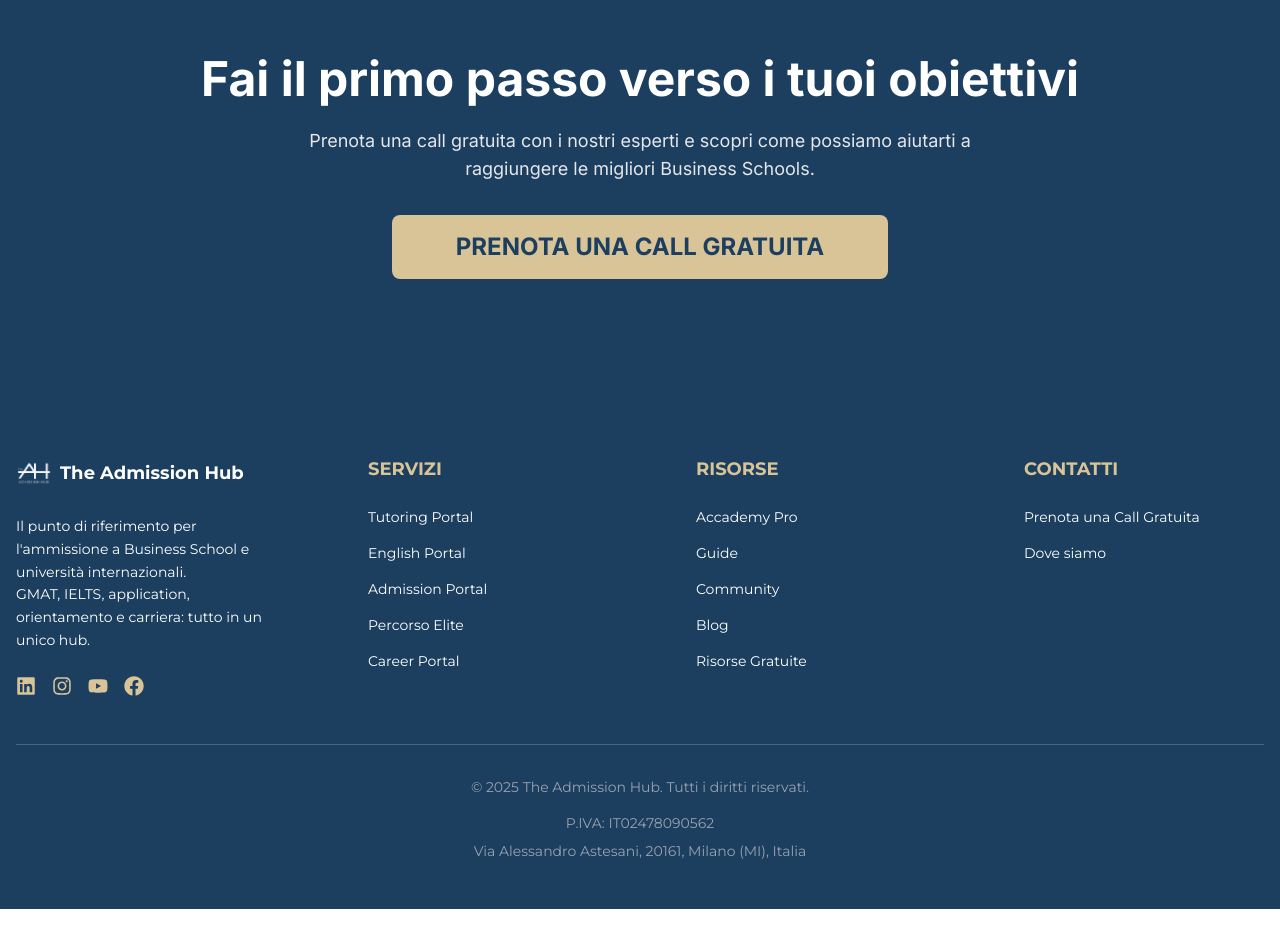
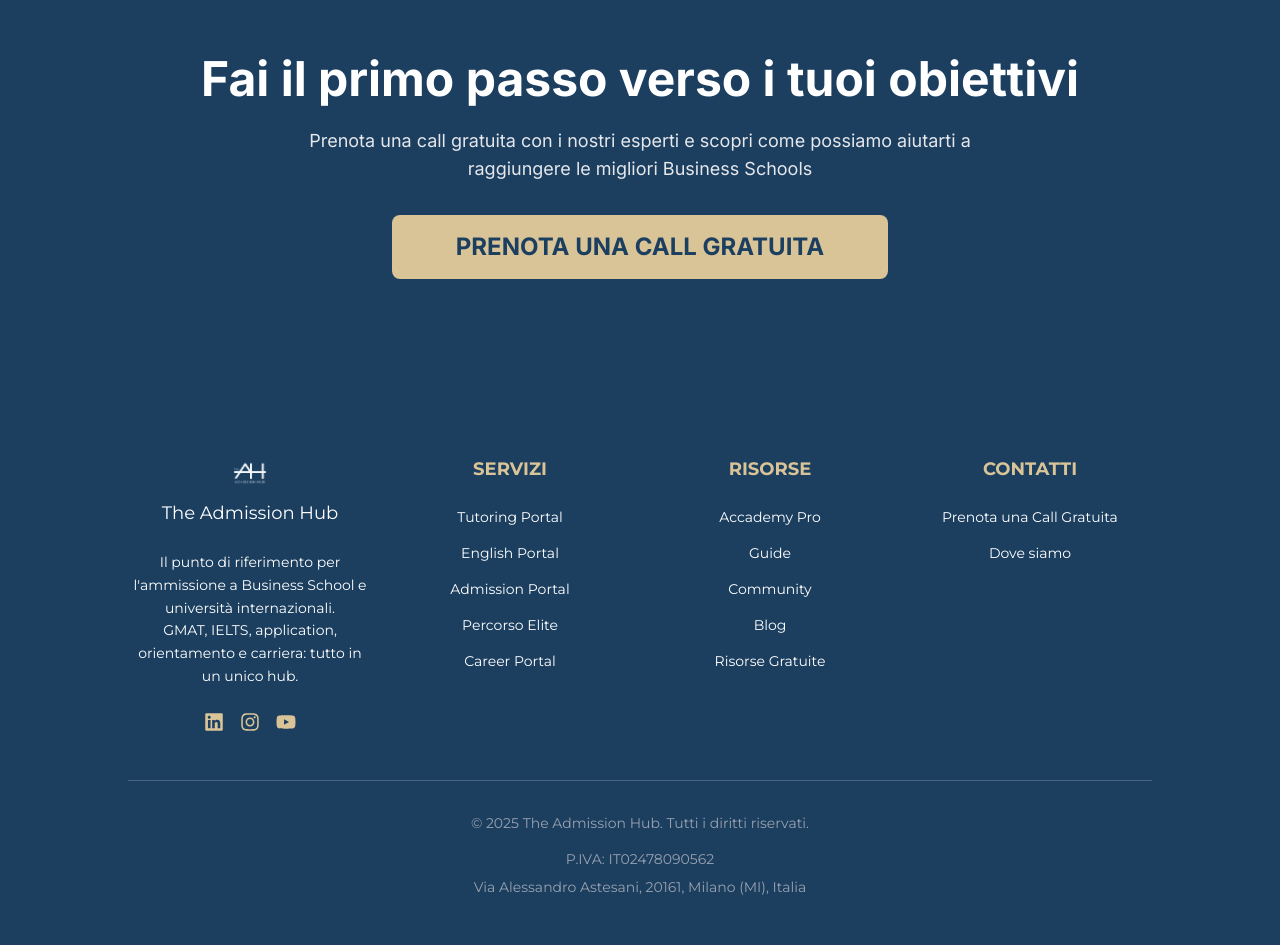
Before and after one commit to konhito/LastAdmissionHub, a Next.js app: page /gmat in a window 1280 px wide. Shown: the part 3840-4785 px from the top of the page. Before the commit the page ends 4749 px from the top, so only its background shows below. Built offline with nearby package versions, Linux system fonts and the light colour scheme.

Commit message:
added some changes

```diff
--- a/src/app/admission/page.tsx
+++ b/src/app/admission/page.tsx
@@ -7,8 +7,15 @@
 import assets1 from "@/public/asset5.png";
 import assets2 from "@/public/asset3.png";
 import { useRouter } from "next/navigation";
+import { Montserrat } from "next/font/google";
 
 import TestimonialSlider from "@/components/TestimonialSlider";
+
+// Add the font configuration after imports and before animations
+const montserrat = Montserrat({
+  subsets: ["latin"],
+  weight: ["400", "500", "700", "800"],
+});
 
 // Update animation variants at the top of your file
 const fadeInUpVariant = {
@@ -214,12 +221,14 @@
                   <motion.div
                     key={index}
                     variants={fadeInUpVariant}
-                    className="w-full relative aspect-square max-w-[300px] mx-auto" // Added max-width and center alignment
+                    className="w-full relative aspect-square max-w-[300px] mx-auto"
                     whileHover={{ scale: 1.02 }}
                     transition={{ duration: 0.3 }}
                   >
                     <div className="absolute inset-0 bg-[#1c3f5e] rounded-2xl shadow-lg flex flex-col items-center justify-center text-white text-center p-4 md:p-6">
-                      <h3 className="text-sm md:text-base lg:text-lg font-bold mt-2 px-2 leading-tight">
+                      <h3
+                        className={`${montserrat.className} text-base sm:text-lg md:text-base lg:text-lg font-bold mt-2 px-2 leading-tight`}
+                      >
                         {card.title}
                       </h3>
                     </div>
@@ -276,7 +285,7 @@
                     {[
                       { text: "TUTORING GMAT", path: "/gmat" },
                       { text: "TUTORING IELTS", path: "/ielts" },
-                      { text: "ELITE PATH", path: "/mastermind" },
+                      { text: "TAH Academy", path: "/mastermind" },
                     ].map(({ text, path }) => (
                       <motion.button
                         key={text}
--- a/src/app/page.tsx
+++ b/src/app/page.tsx
@@ -231,7 +231,7 @@
                 <p
                   className={`${montserrat.className} text-base md:text-lg mt-8 tracking-widest font-medium text-right`}
                 >
-                  AMMISSIONI | GMAT | IELTS | CAREER
+                  BUSINESS SCHOOL | GMAT | IELTS | CAREER
                 </p>
               </motion.div>
             </div>
--- a/src/components/CallToAction.tsx
+++ b/src/components/CallToAction.tsx
@@ -10,10 +10,11 @@
         </h2>
         <p className="max-w-2xl mx-auto mb-8 text-lg text-gray-200">
           Prenota una call gratuita con i nostri esperti e scopri come possiamo
-          aiutarti a raggiungere le migliori Business Schools.
+          aiutarti a raggiungere le migliori Business Schools
         </p>
         <Link
-          href="/contact"
+          href="https://outlook.office.com/book/CallConoscitiva@theadmissionhub.com/"
+          target="_blank"
           className="bg-[#d9c498] text-[#1c3f60] text-2xl font-bold py-4 px-16 rounded-lg transition-all inline-block hover:scale-105"
         >
           PRENOTA UNA CALL GRATUITA
--- a/src/components/Footer.tsx
+++ b/src/components/Footer.tsx
@@ -1,7 +1,7 @@
 import React from "react";
 import Link from "next/link";
 import Image from "next/image";
-import { FaLinkedin, FaInstagram, FaYoutube, FaFacebook } from "react-icons/fa";
+import { FaLinkedin, FaInstagram, FaYoutube } from "react-icons/fa";
 import logo from "@/public/logo.png";
 import { Montserrat } from "next/font/google";
 
@@ -43,10 +43,14 @@
 
   return (
     <footer className={`${montserrat.className} bg-[#1c3f60] text-white py-12`}>
-      <div className="max-w-7xl mx-auto px-4">
-        <div className="grid grid-cols-1 md:grid-cols-4 gap-8 md:gap-12 lg:gap-16">
-          <div className="md:col-span-1">
-            <Link href="/" className="flex items-center gap-2 mb-6">
+      <div className="max-w-7xl mx-auto px-[10%]">
+        <div className="grid grid-cols-1 md:grid-cols-4 gap-8 md:gap-4">
+          {/* Logo Section */}
+          <div className="text-center">
+            <Link
+              href="/"
+              className="inline-flex flex-col items-center gap-2 mb-6"
+            >
               <Image
                 src={logo}
                 alt="AdmissionHub Logo"
@@ -54,48 +58,48 @@
                 height={36}
                 className="w-9 h-9"
               />
-              <span className="font-bold text-lg whitespace-nowrap">
+              <span className="font-normal text-lg whitespace-nowrap">
                 The Admission Hub
               </span>
             </Link>
-            <p className="text-sm leading-relaxed mb-4">
+            <p className="text-sm leading-relaxed mb-4 text-center">
               Il punto di riferimento per l&apos;ammissione a Business School e
               università internazionali.
               <br />
               GMAT, IELTS, application, orientamento e carriera: tutto in un
               unico hub.
             </p>
-            <div className="flex space-x-4 mt-6">
+            <div className="flex justify-center space-x-4 mt-6">
               <a
-                href="#"
+                href="https://www.linkedin.com/company/theadmissionhub"
+                target="_blank"
+                rel="noopener noreferrer"
                 className="text-[#d9c498] hover:text-white transition-colors"
               >
                 <FaLinkedin size={20} />
               </a>
               <a
-                href="#"
+                href="https://www.instagram.com/theadmissionhub"
+                target="_blank"
+                rel="noopener noreferrer"
                 className="text-[#d9c498] hover:text-white transition-colors"
               >
                 <FaInstagram size={20} />
               </a>
               <a
-                href="#"
+                href="https://www.youtube.com/@lastadmission"
+                target="_blank"
+                rel="noopener noreferrer"
                 className="text-[#d9c498] hover:text-white transition-colors"
               >
                 <FaYoutube size={20} />
-              </a>
-              <a
-                href="#"
-                className="text-[#d9c498] hover:text-white transition-colors"
-              >
-                <FaFacebook size={20} />
               </a>
             </div>
           </div>
 
           {/* Service Columns */}
           {footerSections.map((section) => (
-            <div key={section.title} className="md:px-6">
+            <div key={section.title} className="text-center">
               <h3 className="text-[#d9c498] font-bold mb-6 text-lg">
                 {section.title}
               </h3>
@@ -114,9 +118,9 @@
             </div>
           ))}
         </div>
-        {/* Bottom Section with increased spacing */}
-        <div className="mt-12 mb-8 border-t border-white/20" />{" "}
-        {/* Changed from border-t to div with border and margins */}
+
+        {/* Bottom Section */}
+        <div className="mt-12 mb-8 border-t border-white/20" />
         <div className="text-sm text-gray-400 text-center">
           <p className="mb-4">
             © 2025 The Admission Hub. Tutti i diritti riservati.
```
